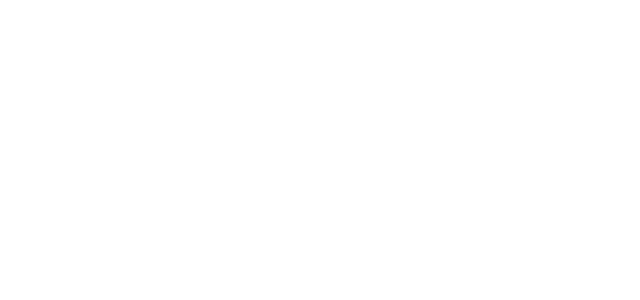
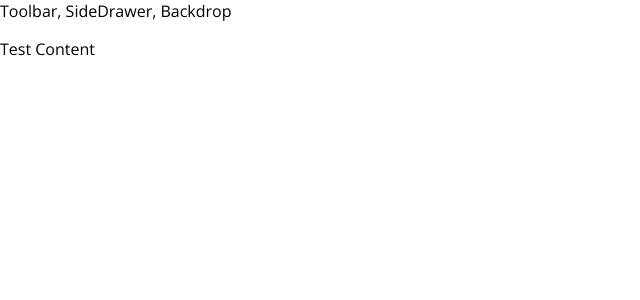
Before and after one commit to dashengz/burger-builder, a React app: page / in a window 1280 px wide. Shown: the top 300 px of the page, without its empty margins (0-640 px from the left). Built offline with nearby package versions, Linux system fonts and the light colour scheme.

Commit message:
8.112 Creating a layout component

```diff
--- a/src/App.js
+++ b/src/App.js
@@ -1,10 +1,13 @@
-import React, { Component } from 'react';
+import React, {Component} from 'react';
+import Layout from './components/Layout/Layout';
 
 class App extends Component {
     render() {
         return (
             <div>
-
+                <Layout>
+                    <p>Test Content</p>
+                </Layout>
             </div>
         );
     }
--- /dev/null
+++ b/src/components/Layout/Layout.js
@@ -0,0 +1,12 @@
+import React from 'react';
+
+const layout = (props) => (
+    <React.Fragment>
+        <div>Toolbar, SideDrawer, Backdrop</div>
+        <main>
+            {props.children}
+        </main>
+    </React.Fragment>
+);
+
+export default layout;
```
Lines whose indentation alone changed are shown as unchanged.
